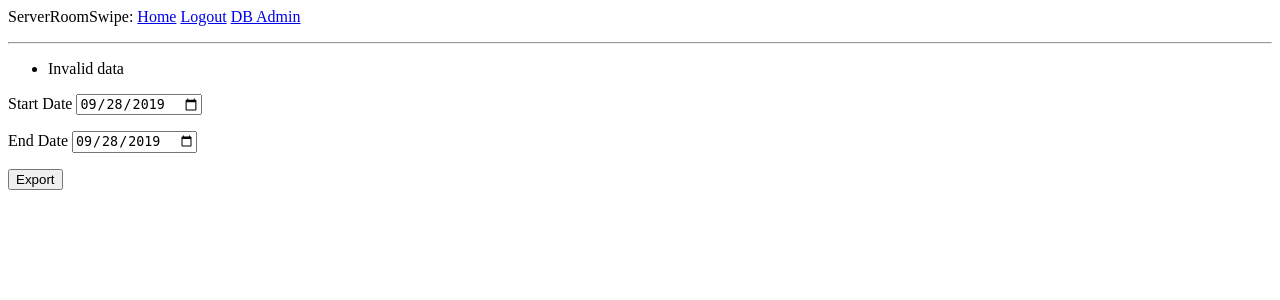
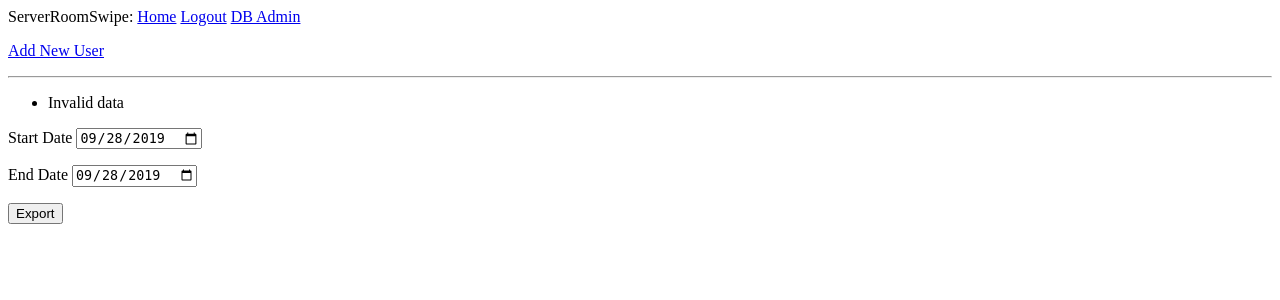
Before and after one commit to spacex/server_room_swipe, a Flask app: page /export in a window 1280 px wide. Shown: the top 300 px of the page. Run offline with Flask 2, Linux system fonts and the light colour scheme; the visitor is signed in with stand-in values (Sample User, id 1); data comes from the database, SQL or seed files in the repository.

Commit message:
turns out, we need the registration form

```diff
--- a/app/forms.py
+++ b/app/forms.py
@@ -11,6 +11,20 @@
     remember_me = BooleanField('Remember Me')
     submit = SubmitField('Sign In')
 
+class RegistrationForm(FlaskForm):
+    username = StringField('Username', validators=[DataRequired()])
+    is_admin = BooleanField('Administrator?')
+    email = StringField('Email', validators=[Email()])
+    password = PasswordField('Password', validators=[DataRequired()])
+    password2 = PasswordField(
+        'Repeat Password', validators=[DataRequired(), EqualTo('password')])
+    submit = SubmitField('Register')
+
+    def validate_username(self, username):
+        user = User.query.filter_by(username=username.data).first()
+        if user is not None:
+            raise ValidationError('Please use a different username.')
+
 class ExportForm(FlaskForm):
     start_date = DateField('Start Date', default=datetime.today, format='%Y-%m-%d')
     end_date = DateField('End Date', default=datetime.today, format='%Y-%m-%d')
--- a/app/routes.py
+++ b/app/routes.py
@@ -5,7 +5,7 @@
 from flask_login import current_user, login_user, logout_user, login_required
 from datetime import datetime
 from app import app, db
-from app.forms import LoginForm, ExportForm
+from app.forms import LoginForm, ExportForm, RegistrationForm
 from app.models import User, Scan, AdminView
 from werkzeug.urls import url_parse
 from sqlalchemy import and_
@@ -84,3 +84,17 @@
 
         return write_csv(list_of_scans)
     return render_template('export.html', title='Export', form=form)
+
+@app.route('/register', methods=['GET', 'POST'])
+@login_required
+def register():
+    form = RegistrationForm()
+    if form.validate_on_submit():
+        user = User(username=form.username.data, email=form.email.data,
+                is_admin=form.is_admin.data)
+        user.set_password(form.password.data)
+        db.session.add(user)
+        db.session.commit()
+        flash('Congratulations, you are now a registered user!')
+        return redirect(url_for('login'))
+    return render_template('register.html', title='Register', form=form)
--- a/app/templates/base.html
+++ b/app/templates/base.html
@@ -17,6 +17,7 @@
             {% endif %}
 			{% if  current_user.is_admin %}
             <a href="{{ url_for('admin') }}">DB Admin</a></p>
+            <a href="{{ url_for('register') }}">Add New User</a></p>
             {% endif %}
         </div>
         <hr>
```
